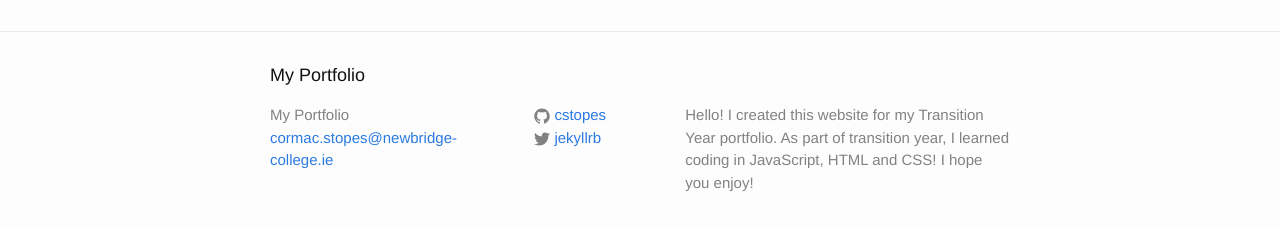
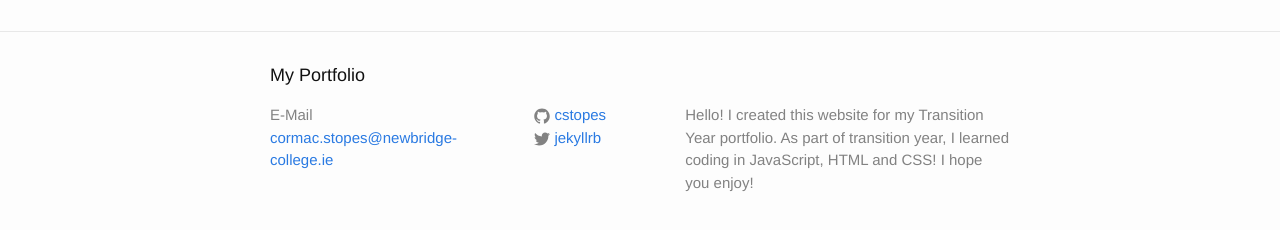
Before and after one commit to cstopes/cstopes.github.io, a Jekyll site: the page built from index.html, in a window 1280 px wide. Shown: the part 335-565 px from the top of the page. Built offline with Jekyll 4.4.1, drawn with Linux system fonts in a browser that asks for light colours.

Commit message:
Update footer.html

```diff
--- a/_includes/footer.html
+++ b/_includes/footer.html
@@ -7,7 +7,7 @@
     <div class="footer-col-wrapper">
       <div class="footer-col footer-col-1">
         <ul class="contact-list">
-          <li>{{ site.title }}</li>
+          <li>E-Mail</li>
           <li><a href="mailto:{{ site.email }}">{{ site.email }}</a></li>
         </ul>
       </div>
```
